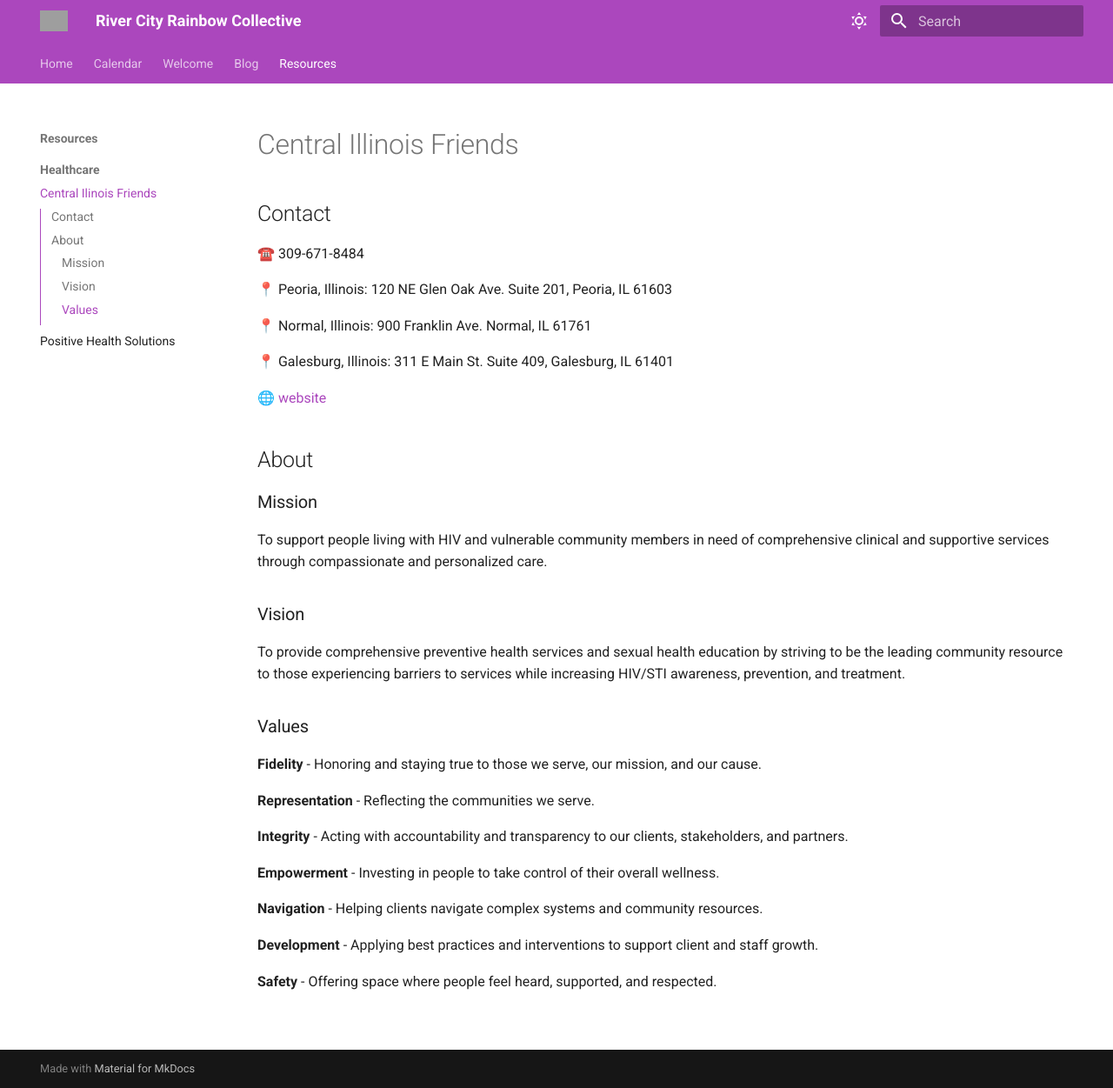
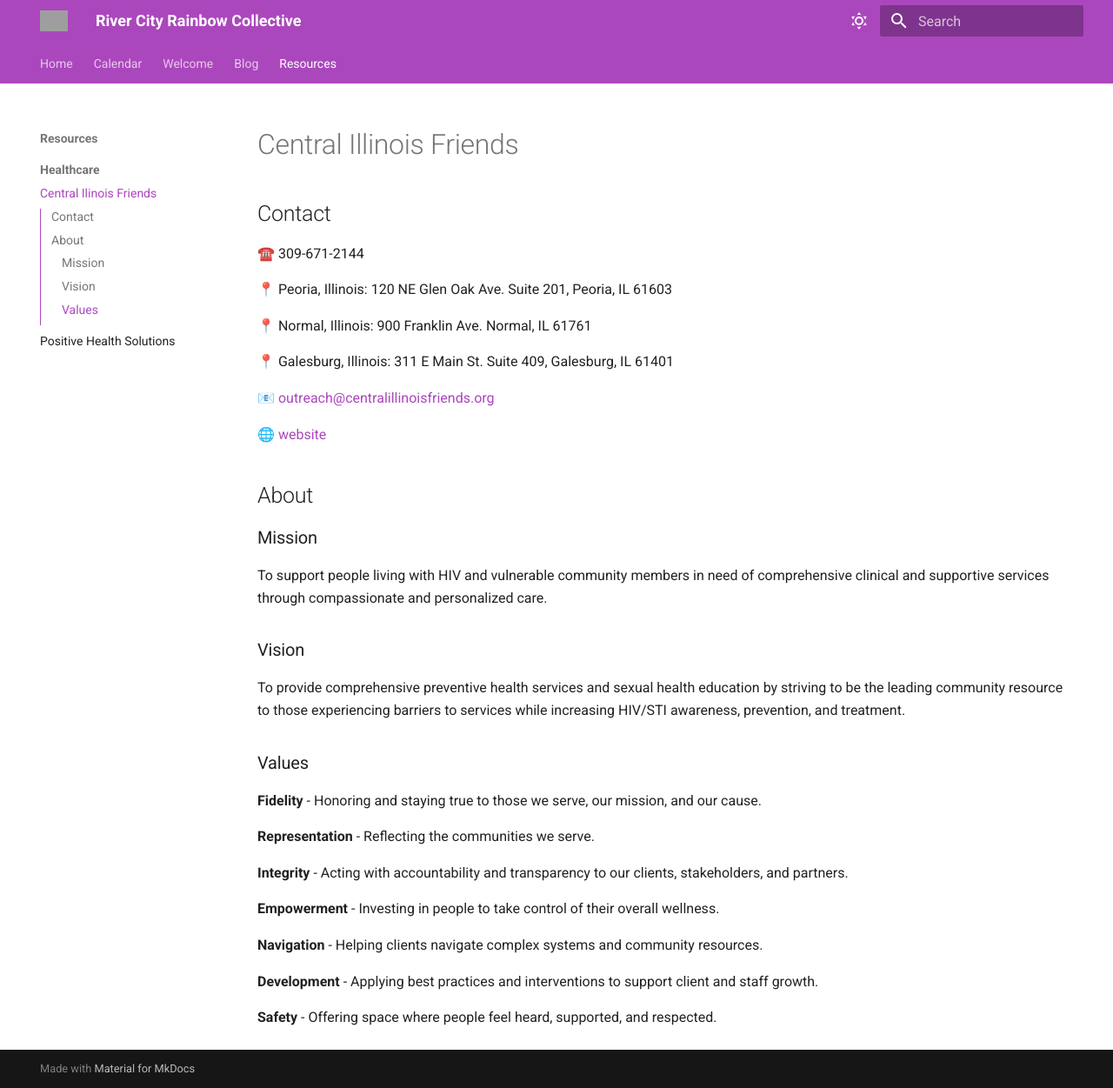
Before and after one commit to RiverCityRainbowCollective/website, an MkDocs documentation site: the page built from website/resources/healthcare/NewResource.md, in a window 1280 px wide and 1251 px high. Shown: the whole window at 87% size. Built offline with MkDocs 1.6.1 and Material for MkDocs 9.7.7, drawn with Linux system fonts in a browser that asks for light colours; grey boxes are pictures that could not be loaded.

Commit message:
docs: update website/resources/healthcare/NewResource

```diff
--- a/website/resources/healthcare/NewResource.md
+++ b/website/resources/healthcare/NewResource.md
@@ -11,7 +11,7 @@
 # Central Illinois Friends
 
 ## Contact
-☎️ 309-671-8484
+☎️ 309-671-2144
 
 📍 Peoria, Illinois: 120 NE Glen Oak Ave. Suite 201, Peoria, IL 61603
 
@@ -19,6 +19,7 @@
 
 📍 Galesburg, Illinois: 311 E Main St. Suite 409, Galesburg, IL 61401
 
+ 📧 [outreach@centralillinoisfriends.org](mailto:outreach@centralillinoisfriends.org)
 
 🌐 [website](https://www.friendsofcentralillinois.org/)
 
```
Also changed, not shown: other parts of website/resources/healthcare/NewResource.md (+1 -1 lines).
